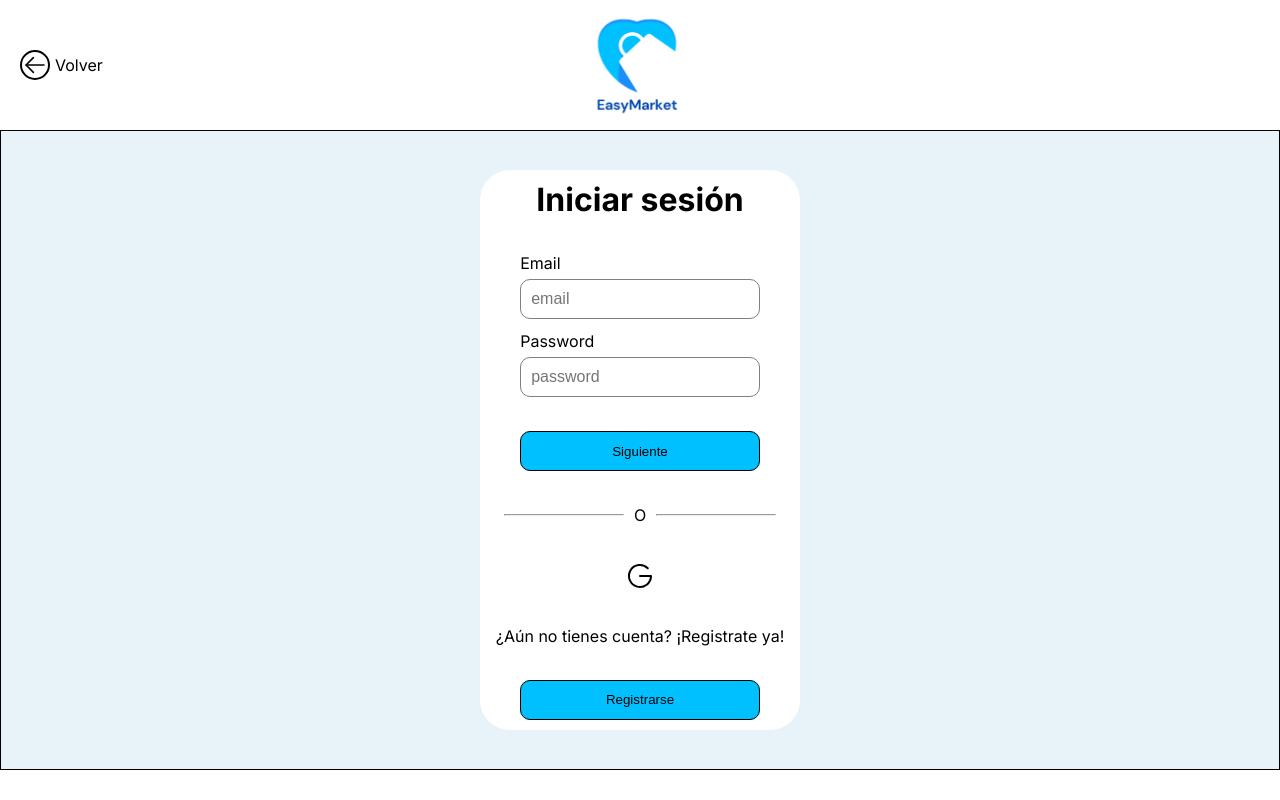
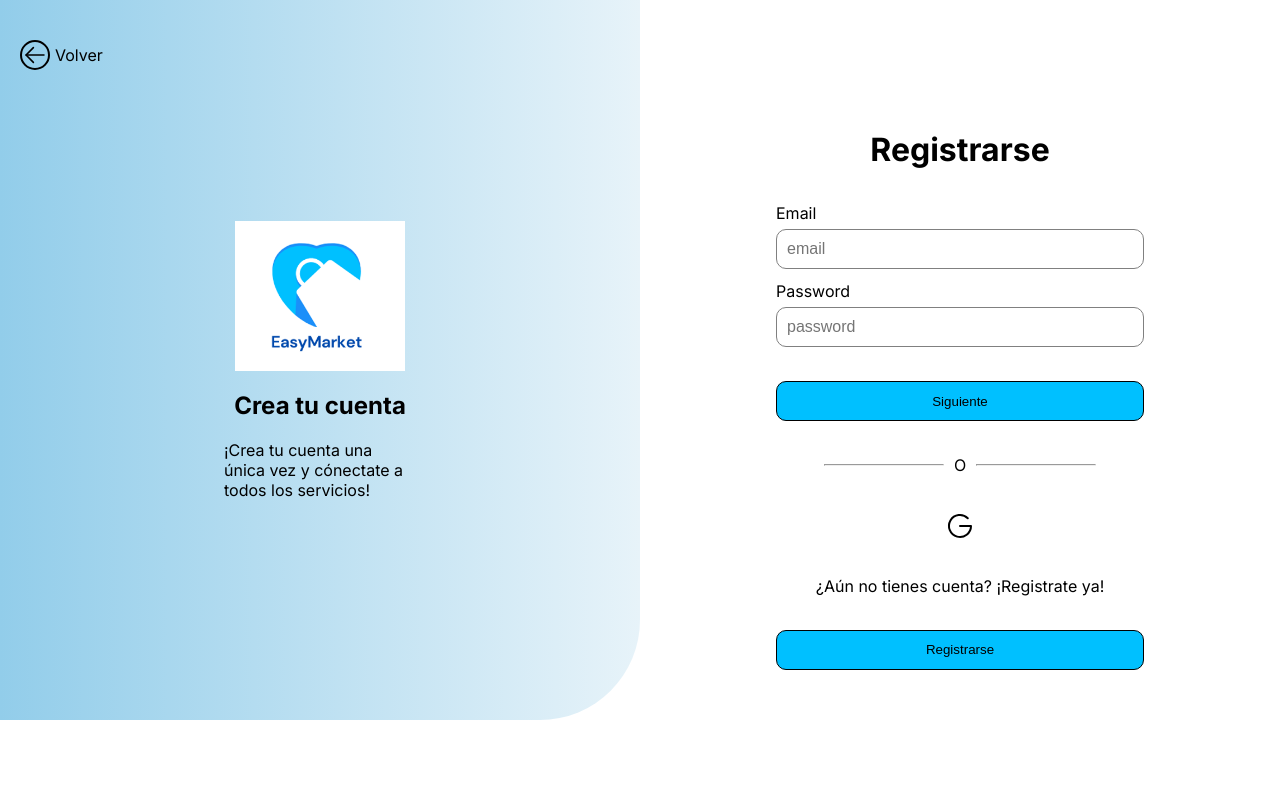
Before and after one commit to SolutechAAJM/ecommerce-client, a Next.js app: page / in a window 1280 px wide. Built offline with nearby package versions, Linux system fonts and the light colour scheme.

Commit message:
style in signup

```diff
--- a/src/app/globals.css
+++ b/src/app/globals.css
@@ -9,5 +9,6 @@ button {
 }
 :root {
   --blue: #00C0FF;
+  --lightBlue: #92CDEA;
   --skyBlue: #E7F3F9;
 }
--- a/src/app/page/(auth)/components/style/auth.css
+++ b/src/app/page/(auth)/components/style/auth.css
@@ -1,36 +1,80 @@
 .cardLogin {
   width: 100%;
   height: 80vh;
-  background: var(--skyBlue);
+  background: linear-gradient(to top, var(--lightBlue), var(--skyBlue));
   display: flex;
   justify-content: center;
   align-items: center;
   border: 1px solid black;
 }
-.logoReturn{
-  width:100%;
+.card25{
+  width:25%;
+}
+.logoReturn {
+  width: 100%;
   display: flex;
   align-items: center;
   justify-content: center;
   position: relative;
 }
-.return{
+.signup {
+  width: 100%;
+  height: 100vh;
+  display: flex;
+  justify-content: space-between;
+  align-items: center;
+}
+.signup section {
+  width:100%;
+  height:100vh;
+  position:relative;
+}
+.signup div{
+  top:40px;
+}
+.cardSignup{
+  width:100%;
+  display:flex;
+  align-items: center;
+  justify-content: center;
+}
+.card75{
+  width:75%;
+}
+.header {
+  width:100%;
+  height:90vh;
+  background: linear-gradient(to right, var(--lightBlue), var(--skyBlue));
+  border-bottom-right-radius: 100px;
+  display:flex;
+  flex-direction:column;
+  align-items: center;
+  justify-content: center;
+  gap:20px;
+}
+.header div{
+  width:30%;
+  display:flex;
+  flex-direction:column;
+  align-items: center;
+  gap:20px;
+}
+.return {
   position: absolute;
   left: 20px;
-  display:flex;
+  display: flex;
   align-items: center;
-  gap:5px;
+  gap: 5px;
 }
-.circule{
-  width:30px;
-  height:30pX;
-  display:flex;
+.circule {
+  width: 30px;
+  height: 30px;
+  display: flex;
   align-items: center;
-  border-radius:50%;
+  border-radius: 50%;
   border: 2px solid black;
 }
 .cardAuth {
-  width: 25%;
   height: 70vh;
   padding: 10px;
   display: flex;
@@ -40,7 +84,7 @@
   background: white;
   border-radius: 30px;
 }
-.cardAuth h1 {
+.cardAuth h2 {
   color: black;
   size: 3.125 rem;
 }
--- a/src/app/page/(auth)/login/page.js
+++ b/src/app/page/(auth)/login/page.js
@@ -8,13 +8,21 @@ import "../components/style/auth.css";
 const Login = () => {
   return (
     <>
-      <div className="logoReturn">
+      <section className="logoReturn">
         <ReturnAuth />
-        <Image className="logo" src="/Logo.png" alt="logo" width={150} height={130} />
-      </div>
-      <div className="cardLogin">
-        <CardAuth title={"Iniciar sesión"} action={"agsgas"} />
-      </div>
+        <Image
+          className="logo"
+          src="/Logo.png"
+          alt="logo"
+          width={130}
+          height={110}
+        />
+      </section>
+      <section className="cardLogin">
+        <div className="card25">
+          <CardAuth title={"Iniciar sesión"} action={"agsgas"} />
+        </div>
+      </section>
     </>
   );
 };
--- a/src/app/page/(auth)/signup/page.js
+++ b/src/app/page/(auth)/signup/page.js
@@ -1,14 +1,40 @@
-'use client';
+"use client";
 
 import CardAuth from "../components/CardAuth";
+import ReturnAuth from "../components/ReturnAuth";
+import Image from "next/image";
 import "../components/style/auth.css";
 
 const Signup = () => {
-    return (
-      <>
-      <CardAuth title={"j"} action={"signup"}/>
-      </>
-    );
-  };
+  return (
+    <div className="signup">
+      <section>
+        <div>
+          <ReturnAuth />
+        </div>
+        <header className="header">
+          <Image
+            className="logo"
+            src="/Logo.png"
+            alt="logo"
+            width={170}
+            height={150}
+          />
+          <div>
+            <h1>Crea tu cuenta</h1>
+            <p>
+              ¡Crea tu cuenta una única vez y cónectate a todos los servicios!
+            </p>
+          </div>
+        </header>
+      </section>
+      <div className="cardSignup">
+        <div className="card75">
+          <CardAuth title={"Registrarse"} action={"signup"} />
+        </div>
+      </div>
+    </div>
+  );
+};
 
-  export default Signup;
+export default Signup;
--- a/src/app/page/home/page.js
+++ b/src/app/page/home/page.js
@@ -1,6 +1,7 @@
 'use client';
 import { useRouter } from "next/navigation";
 import Login from "../(auth)/login/page";
+import Signup from "../(auth)/signup/page";
 
 export const HomePage = () => {
 
@@ -11,7 +12,7 @@ export const HomePage = () => {
     }
  return (
     <>
-    <Login></Login>
+    <Signup></Signup>
     </>
  )
 }
```
